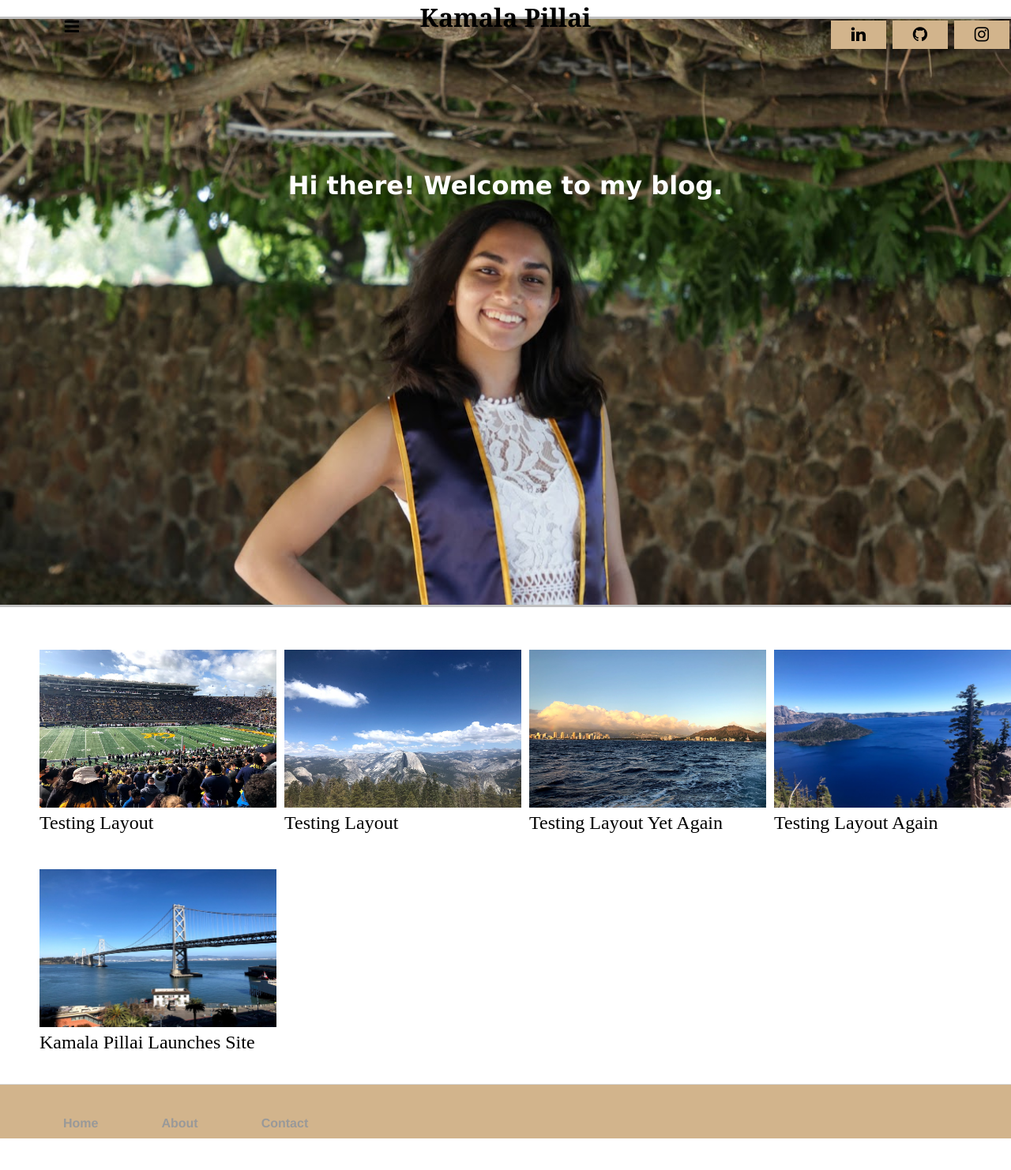
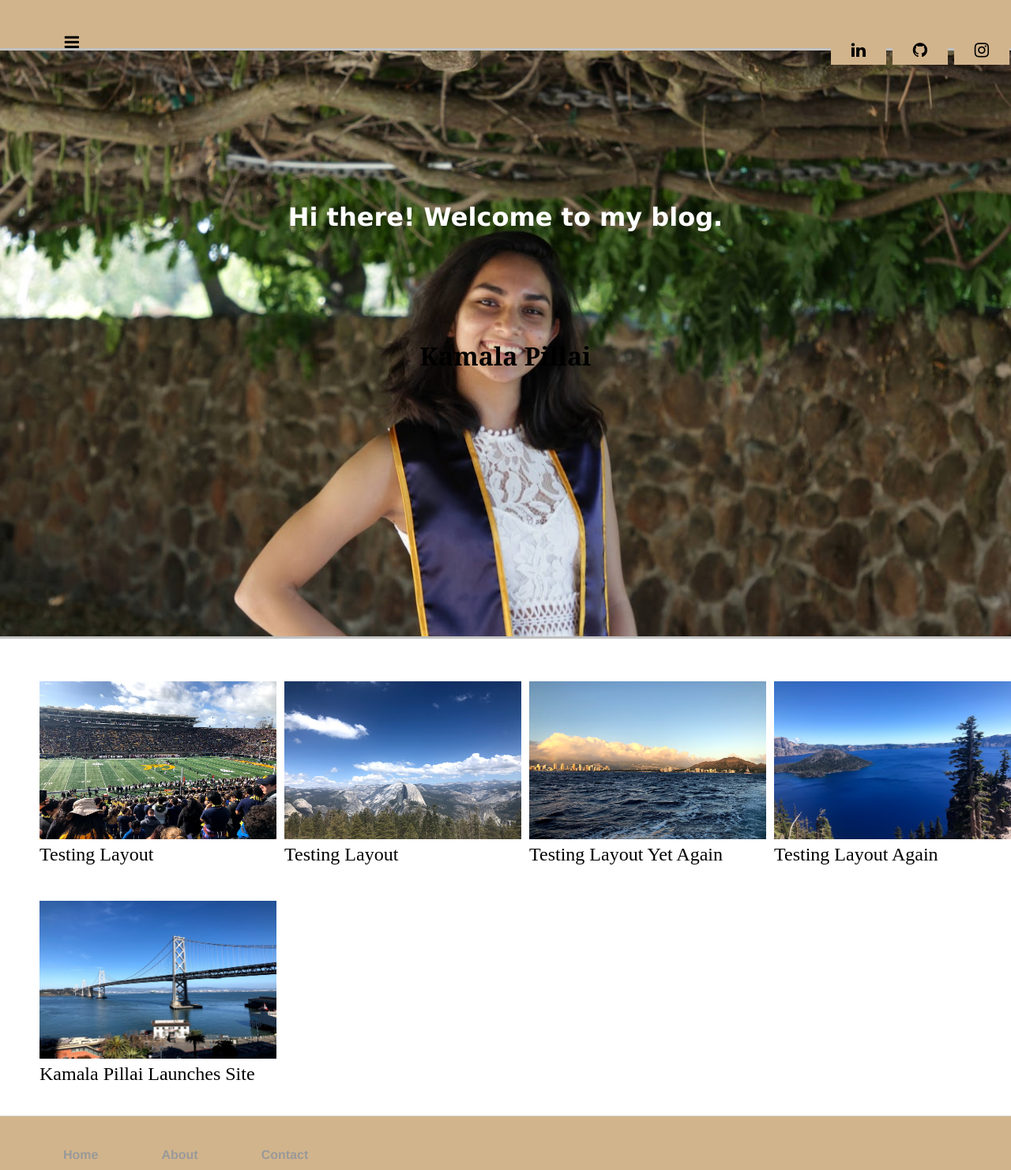
Before and after one commit to kpill/kpill.github.io, a Jekyll site: the page built from index.html, in a window 1280 px wide. Shown: the whole page at 79% size. Built offline with Jekyll 4.4.1, drawn with Linux system fonts in a browser that asks for light colours; before the commit the page ends 1442 px from its top, so only the background shows below that.

Commit message:
Update main.css

```diff
--- a/css/main.css
+++ b/css/main.css
@@ -1,10 +1,10 @@
 header {
-	position: relative;
+	/*position: relative;*/
 	/*overflow: hidden;*/
 	color: Black;
 	background-color: tan;
-	/*padding-top: 20px;
-	padding-bottom: 20px;*/
+	padding-top: 20px;
+	padding-bottom: 20px;
 }
 
 h1.header {
@@ -100,7 +100,7 @@ a.home:hover, a.home:active {
 }
 
 .welcome {
-	/*margin-top: 0;*/
+	margin-top: 0;
 	background-image: url("/images/grad_photo.JPG");
 	text-align: center;
 	vertical-align: middle;
```
